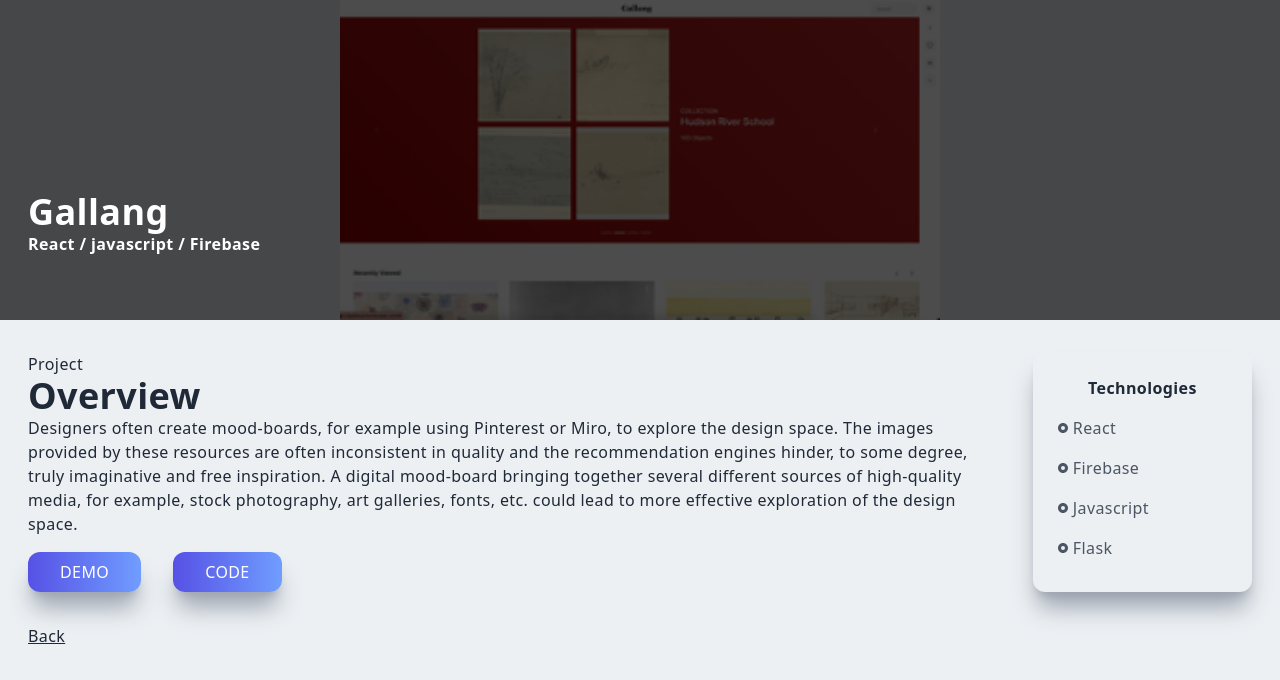
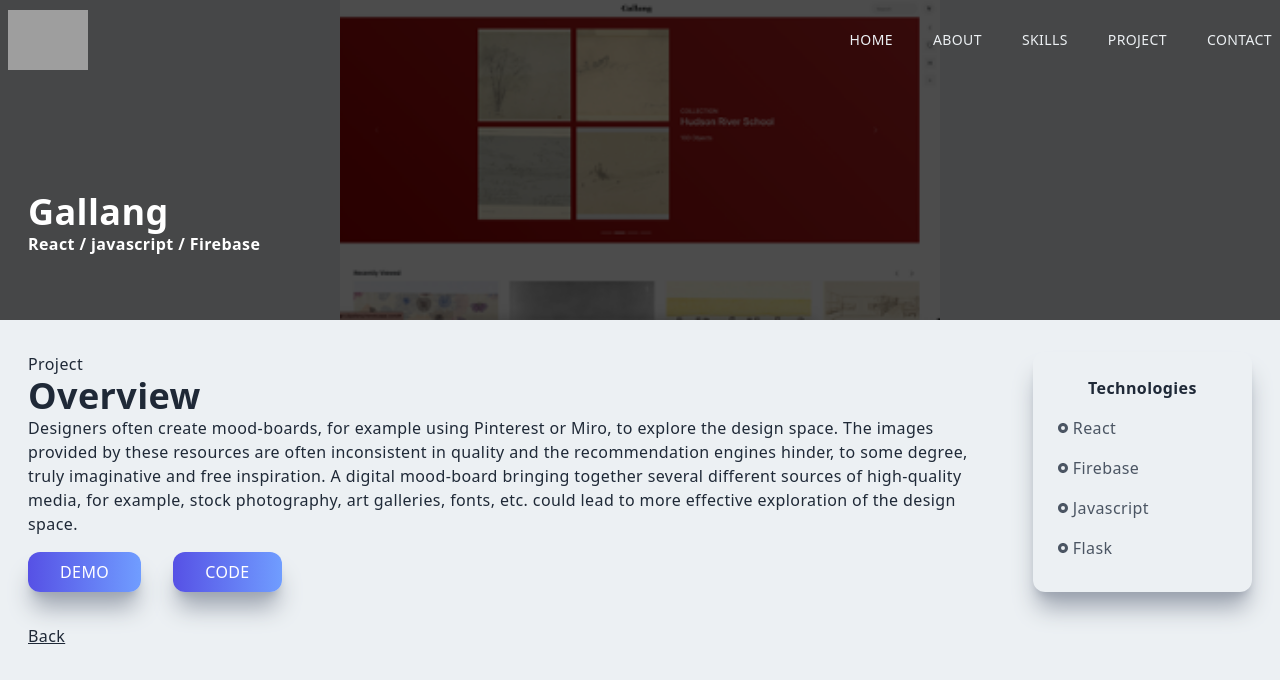
Before and after one commit to Lexieqiqi/Yuqi, a Next.js app: page /gallang in a window 1280 px wide. Shown: the top 680 px of the page. Built offline with nearby package versions, Linux system fonts and the light colour scheme; grey boxes are pictures that could not be loaded.

Commit message:
force path

```diff
--- a/next.config.js
+++ b/next.config.js
@@ -1,12 +1,13 @@
 /** @type {import('next').NextConfig} */
 const isProd = process.env.NODE_ENV === "production";
+
 const nextConfig = {
   reactStrictMode: true,
   experimental: {
     appDir: false,
   },
   images: {
-    unoptimized: true
+    unoptimized: true,
   },
   assetPrefix: isProd ? "/Yuqi" : "",
   basePath: isProd ? "/Yuqi" : "",
--- a/src/components/About.jsx
+++ b/src/components/About.jsx
@@ -4,7 +4,7 @@ import ProfileImg from "@images/IMG_5653.jpg"
 
 const About = () => {
   return (
-    <div id='about' className='w-full md:h-screen p-2 flex items-center py-16'>
+    <div id='about' className='z-10 w-full md:h-screen p-2 flex items-center py-16'>
         <div className='max-w-[1249px] m-auto md:grid grid-cols-3 gap-8'>
             <div className='col-span-2'>
                 <p className='uppercase text-xl tracking-widest text-[#5651e5]'>About</p>
--- a/src/components/Navbar.jsx
+++ b/src/components/Navbar.jsx
@@ -8,6 +8,7 @@ import { BsFillPersonLinesFill } from "react-icons/bs";
 import { useRouter } from 'next/router';
 import ProfileImg from "@images/IMG_5653.jpg"
 import LogoImg from "@images/logo.png"
+import { Link as ScrollLink } from 'react-scroll';
 
 const Navbar = () => {
     const [nav, setNav] = useState(false)
@@ -46,7 +47,6 @@ const Navbar = () => {
     }, []);
 
 
-
     return (
         <div style={{ backgroundColor: `${navBg}` }}
         className={ `fixed top-0 w-full h-20 z-[100]  ${shadow ? 'shadow-xl' : ''}`}>
@@ -57,7 +57,7 @@ const Navbar = () => {
                 <div>
                     <ul style={{color: `${linkColor}`}} className='hidden md:flex'>
                         <li className='ml-10 text-sm uppercase hover:border-b'>
-                            <Link href='/' scroll={false}>
+                            <Link href='/#home' scroll={false}>
                             Home
                             </Link>
                         </li>
--- a/src/components/Skills.jsx
+++ b/src/components/Skills.jsx
@@ -53,7 +53,7 @@ const Skills = () => {
                     <div className='p-6 shadow-xl rounded-xl hover:scale-105 ease-in duration-300'>
                         <div className='grid grid-cols-2 pl-4 gap-4 justify-center items-center'>
                             <div className='m-auto'>
-                                <Image src={NextImg} width='' height='64' alt='' />
+                                <Image src="/next.svg" width='64' height='64' alt='' />
                             </div>
                             <div className='flex flex-col items-center justify-center'>
                                 <h3>Nextjs</h3>
--- a/src/pages/_app.js
+++ b/src/pages/_app.js
@@ -4,6 +4,7 @@ import "./globals.css";
 function MyApp({ Component, pageProps }) {
   return (
     <div>
+      <Navbar />
       <Component {...pageProps} />
     </div>
   );
--- a/src/pages/index.js
+++ b/src/pages/index.js
@@ -6,25 +6,23 @@ import Contact from '@component/Contact'
 import Navbar from '@component/Navbar'
 import React, { useRef, useState, useEffect } from 'react';
 import { motion } from 'framer-motion';
+import { useRouter } from 'next/router';
 
 export default function Home() {
-  const sectionRef = useRef(null);
-
   return (
-    <div className='relative h-screen'>
-        <Navbar />
-        <video className="fixed z-1 opacity-60 top-0 left-0 w-full h-full object-cover" autoPlay muted loop>
-            <source src="/sunrise.mp4" type="video/mp4" />
+    <div>
+        <video className="fixed z-0 opacity-60 top-0 left-0 w-full h-full object-cover" autoPlay muted loop>
+            <source src='Yuqi/sunrise.mp4' type="video/mp4" />
         </video>
-      <div className='fixed top-20 w-full h-full overflow-y-auto' >
-      <motion.div initial={{ opacity: 0 }} animate={{ opacity: 1 }} transition={{ duration: 0.9 }}>
+        <motion.div initial={{ opacity: 0 }} animate={{ opacity: 1 }} transition={{ duration: 0.9 }}>
+    <div className="fixed top-20 w-full h-full overflow-y-auto">
         <Main />
-    </motion.div>
         <About />
         <Skills />
         <Projects />
         <Contact />
-      </div>
+    </div>
+    </motion.div>
     </div>
   )
 }
```
Also changed, not shown: package.json (+5 -2 lines), 2 other files (tests, documents, lock files or other folders).
